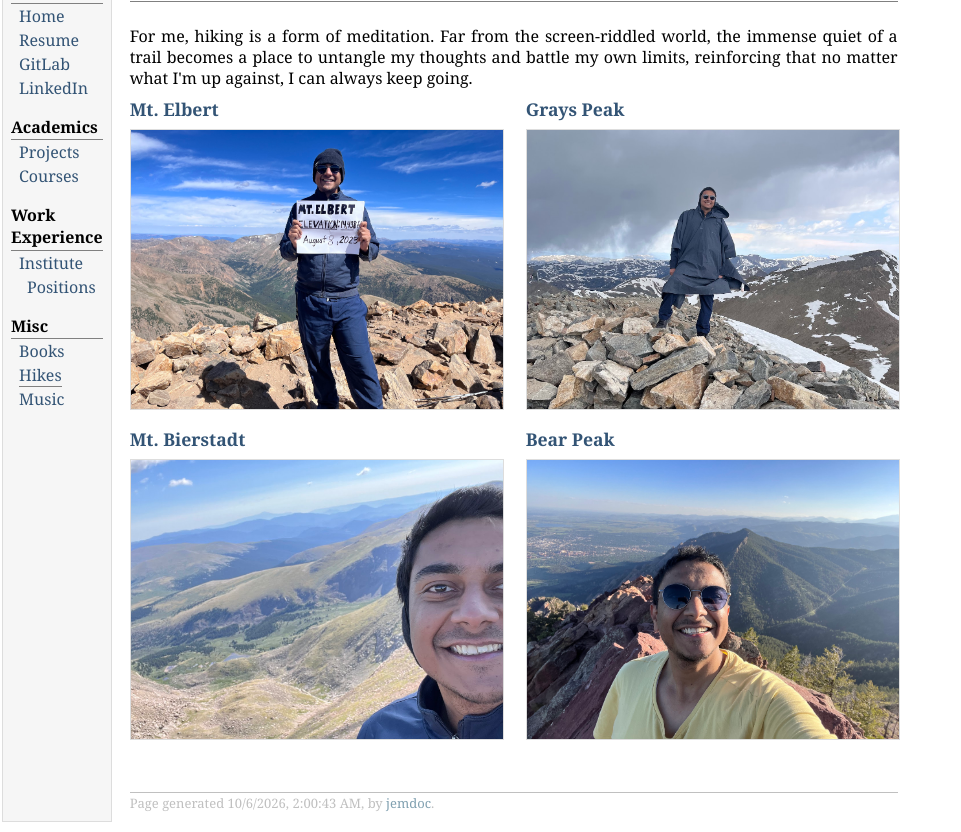
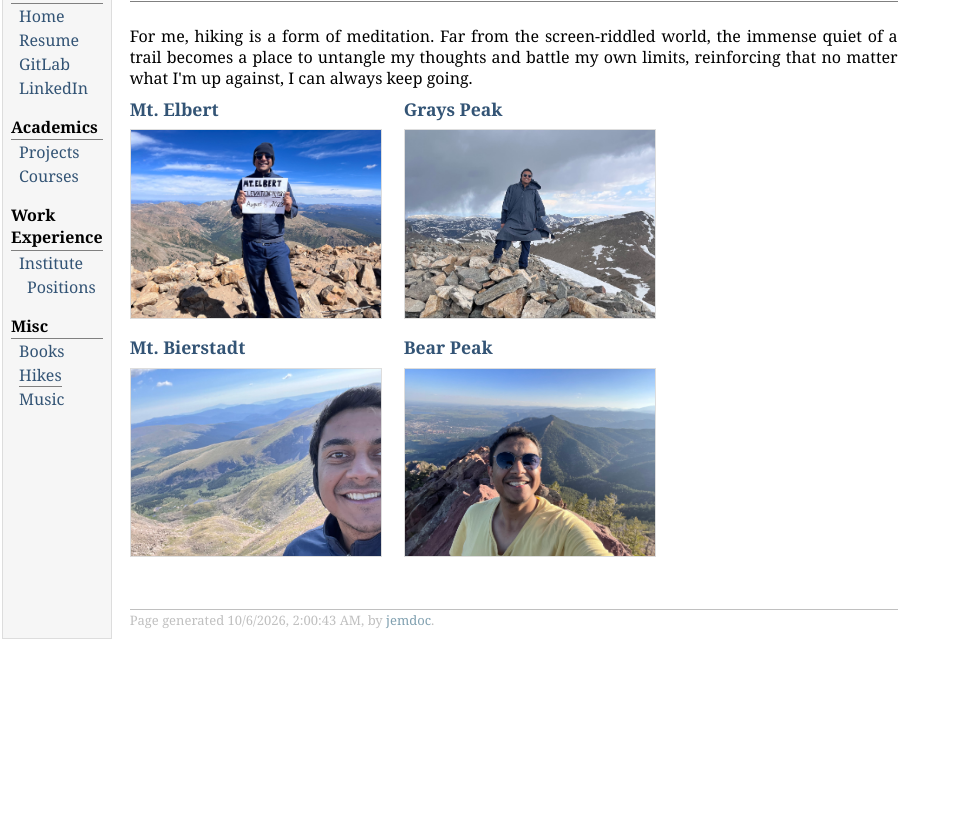
Before and after one commit to disipc/disipc.github.io, a plain HTML site: page hikes.html in a window 1280 px wide. Shown: the part 48-880 px from the top of the page, without its empty margins (0-961 px from the left). After the commit the page ends 800 px from the top, so only its background shows below. Drawn offline with Linux system fonts and the light colour scheme.

Commit message:
changed picture size

```diff
--- a/jemdoc.css
+++ b/jemdoc.css
@@ -368,7 +368,7 @@ table.imgtable, table.imgtable td {
 }
 .photo-grid {
 	display: grid;
-	grid-template-columns: 1fr 1fr;
+	grid-template-columns: repeat(2, 250px);
 	gap: 1.5em;
 	margin-top: 1em;
 }
```
